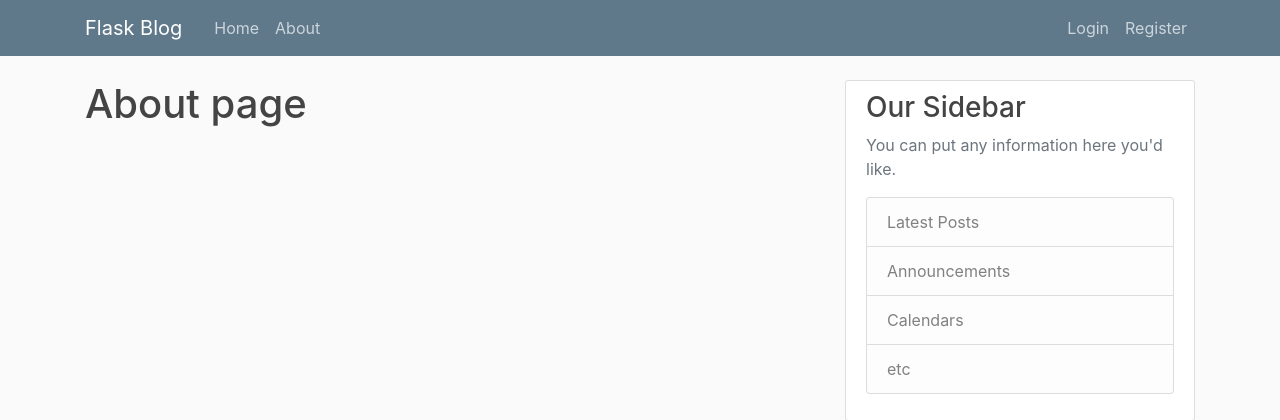
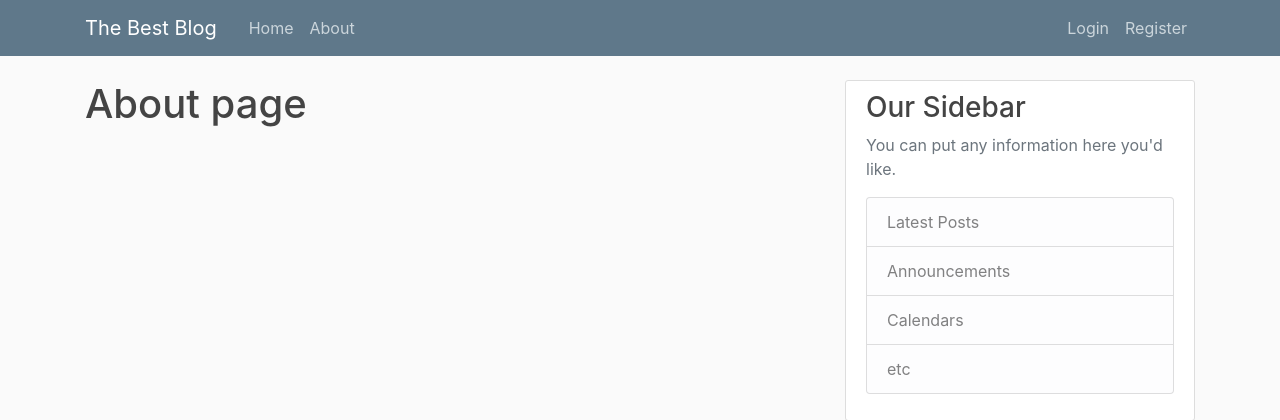
Before and after one commit to niklasbae/performance-blog, a Flask app: page /about in a window 1280 px wide. Shown: the top 420 px of the page. Run offline with Flask 2, Linux system fonts and the light colour scheme; some libraries are stand-ins or nearby versions.

Commit message:
minor changes

```diff
--- a/app/templates/layout.html
+++ b/app/templates/layout.html
@@ -22,7 +22,7 @@
     <header class="site-header">
       <nav class="navbar navbar-expand-md navbar-dark bg-steel fixed-top">
         <div class="container">
-          <a class="navbar-brand mr-4" href="/">Flask Blog</a>
+          <a class="navbar-brand mr-4" href="/">The Best Blog</a>
           <button class="navbar-toggler" type="button" data-toggle="collapse" data-target="#navbarToggle" aria-controls="navbarToggle" aria-expanded="false" aria-label="Toggle navigation">
             <span class="navbar-toggler-icon"></span>
           </button>
```
